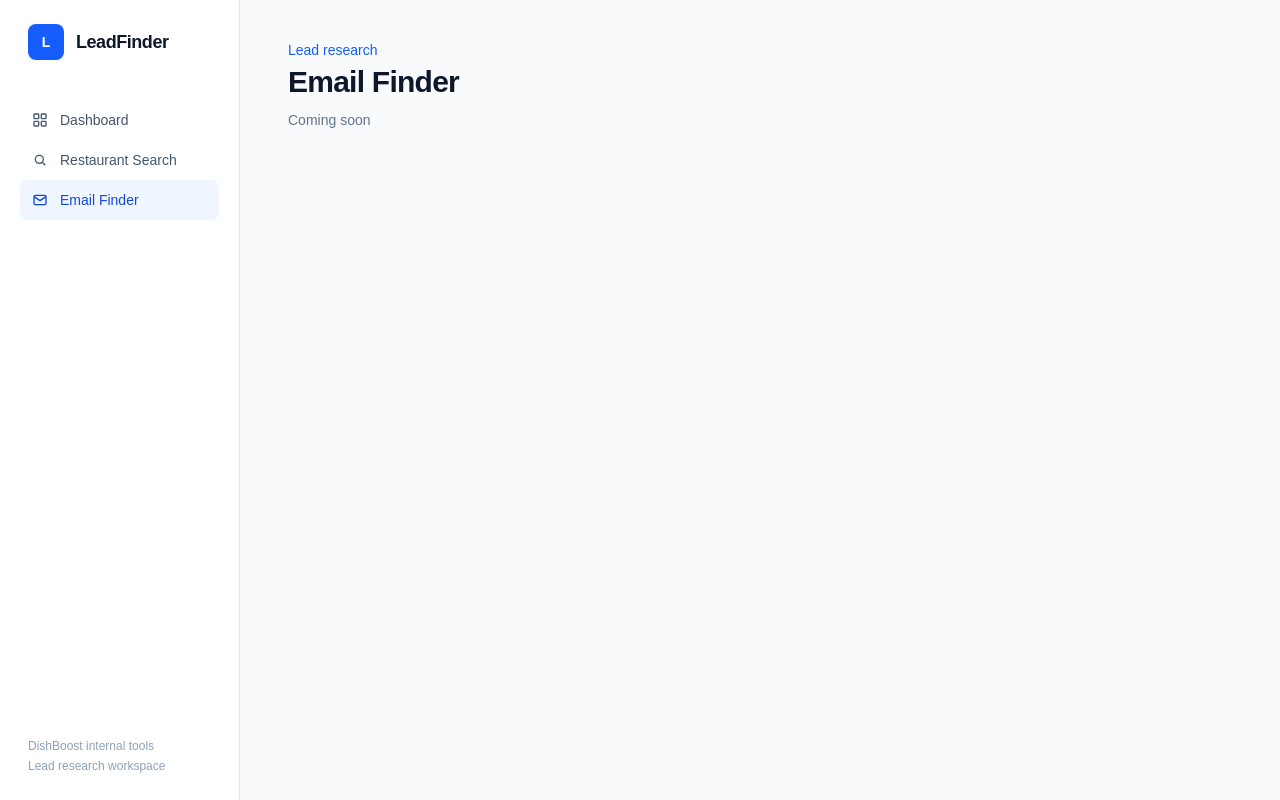
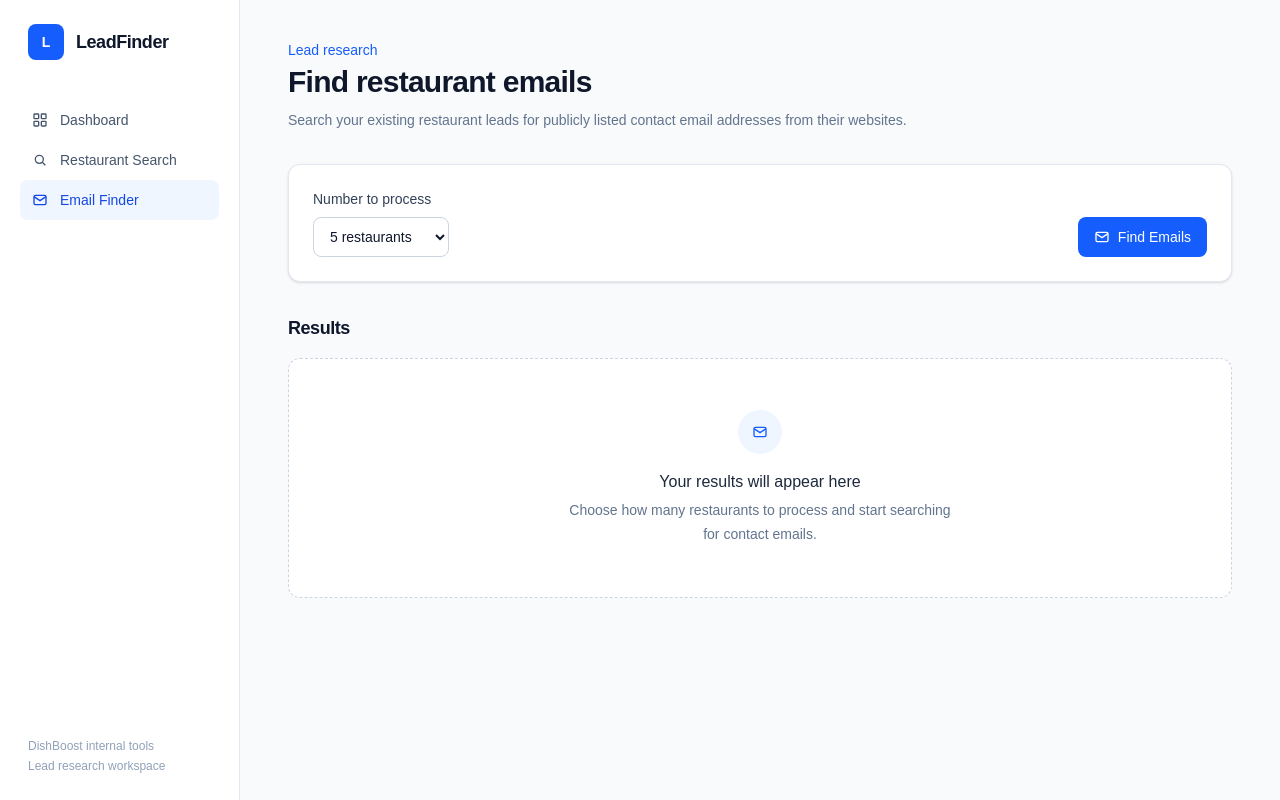
Before and after one commit to Jheintze/leadfinder, a Next.js app: page /email-finder in a window 1280 px wide. Built offline with nearby package versions, Linux system fonts and the light colour scheme.

Commit message:
add email finder functionality

```diff
--- a/src/app/email-finder/page.tsx
+++ b/src/app/email-finder/page.tsx
@@ -1,35 +1,377 @@
+"use client";
+
+import { useState } from "react";
+import type { SubmitEvent } from "react";
 import { AppSidebar } from "../../components/app-sidebar";
 
+type EmailResult = {
+  id: string;
+  name: string;
+  website: string;
+  email: string | null;
+};
+
+type EmailFinderResponse = {
+  processed: number;
+  found: number;
+  results: EmailResult[];
+};
+
+const batchOptions = [5, 10, 20, 50];
+
 export default function EmailFinderPage() {
+  const [limit, setLimit] = useState(5);
+  const [results, setResults] = useState<EmailResult[]>([]);
+  const [isLoading, setIsLoading] = useState(false);
+  const [error, setError] = useState("");
+  const [hasSearched, setHasSearched] = useState(false);
+  const [summary, setSummary] = useState<{
+    processed: number;
+    found: number;
+  } | null>(null);
+
+  async function handleSubmit(event: SubmitEvent<HTMLFormElement>) {
+    event.preventDefault();
+
+    setError("");
+    setIsLoading(true);
+    setHasSearched(true);
+
+    try {
+      const response = await fetch("/api/leads/email", {
+        method: "POST",
+        headers: {
+          "Content-Type": "application/json",
+        },
+        body: JSON.stringify({ limit }),
+      });
+
+      const data = (await response.json()) as EmailFinderResponse & {
+        error?: string;
+      };
+
+      if (!response.ok) {
+        throw new Error(data.error || "We could not find emails right now.");
+      }
+
+      setResults(data.results);
+      setSummary({
+        processed: data.processed,
+        found: data.found,
+      });
+    } catch (caughtError) {
+      setResults([]);
+      setSummary(null);
+
+      setError(
+        caughtError instanceof Error
+          ? caughtError.message
+          : "Something went wrong. Please try again.",
+      );
+    } finally {
+      setIsLoading(false);
+    }
+  }
+
   return (
     <main className="min-h-screen bg-slate-50 text-slate-900">
       <div className="mx-auto flex min-h-screen max-w-[1600px]">
         <AppSidebar activePage="email-finder" />
+
         <section className="min-w-0 flex-1 px-5 py-6 sm:px-8 lg:px-12 lg:py-10">
           <MobileHeader />
+
+          {/* Page heading */}
           <div className="mb-8 mt-8 sm:mt-0">
             <p className="text-sm font-medium text-blue-600">Lead research</p>
+
             <h1 className="mt-1 text-2xl font-semibold tracking-tight sm:text-3xl">
-              Email Finder
+              Find restaurant emails
             </h1>
+
             <p className="mt-2 max-w-2xl text-sm leading-6 text-slate-500">
-              Coming soon
+              Search your existing restaurant leads for publicly listed contact
+              email addresses from their websites.
             </p>
           </div>
+
+          {/* Email finder form */}
+          <form
+            onSubmit={handleSubmit}
+            className="rounded-xl border border-slate-200 bg-white p-5 shadow-sm sm:p-6"
+          >
+            <div className="flex flex-col gap-5 sm:flex-row sm:items-end sm:justify-between">
+              <Field label="Number to process" htmlFor="limit">
+                <select
+                  id="limit"
+                  value={limit}
+                  onChange={(event) => setLimit(Number(event.target.value))}
+                  className="input w-full sm:w-48"
+                >
+                  {batchOptions.map((option) => (
+                    <option key={option} value={option}>
+                      {option} restaurants
+                    </option>
+                  ))}
+                </select>
+              </Field>
+
+              <button
+                type="submit"
+                disabled={isLoading}
+                className="inline-flex h-10 items-center justify-center gap-2 rounded-lg bg-blue-600 px-4 text-sm font-medium text-white transition-colors hover:bg-blue-700 disabled:cursor-not-allowed disabled:bg-blue-400"
+              >
+                {isLoading ? (
+                  <>
+                    <Spinner /> Finding emails
+                  </>
+                ) : (
+                  <>
+                    <EmailIcon /> Find Emails
+                  </>
+                )}
+              </button>
+            </div>
+
+            {error && (
+              <p
+                role="alert"
+                className="mt-4 rounded-lg border border-red-200 bg-red-50 px-3 py-2 text-sm text-red-700"
+              >
+                {error}
+              </p>
+            )}
+          </form>
+
+          {/* Results */}
+          <section aria-live="polite" className="mt-8">
+            <div className="mb-4 flex items-end justify-between gap-4">
+              <div>
+                <h2 className="text-lg font-semibold tracking-tight">
+                  Results
+                </h2>
+
+                {summary && !isLoading && (
+                  <p className="mt-1 text-sm text-slate-500">
+                    {summary.found} emails found from {summary.processed}{" "}
+                    restaurants processed.
+                  </p>
+                )}
+              </div>
+
+              {summary && !isLoading && (
+                <span className="rounded-full bg-slate-200 px-2.5 py-1 text-xs font-medium text-slate-600">
+                  {summary.processed} processed
+                </span>
+              )}
+            </div>
+
+            {isLoading ? (
+              <LoadingState count={limit} />
+            ) : results.length > 0 ? (
+              <ResultsTable results={results} />
+            ) : (
+              <EmptyState hasSearched={hasSearched} />
+            )}
+          </section>
         </section>
       </div>
     </main>
   );
 }
 
+/* Reusable form field */
+
+function Field({
+  label,
+  htmlFor,
+  children,
+}: {
+  label: string;
+  htmlFor: string;
+  children: React.ReactNode;
+}) {
+  return (
+    <label
+      htmlFor={htmlFor}
+      className="block text-sm font-medium text-slate-700"
+    >
+      <span className="mb-2 block">{label}</span>
+      {children}
+    </label>
+  );
+}
+
+/* Email results table */
+
+function ResultsTable({ results }: { results: EmailResult[] }) {
+  return (
+    <div className="overflow-hidden rounded-xl border border-slate-200 bg-white shadow-sm">
+      <div className="overflow-x-auto">
+        <table className="w-full min-w-[700px] text-left text-sm">
+          <thead className="border-b border-slate-200 bg-slate-50 text-xs font-medium uppercase tracking-wide text-slate-500">
+            <tr>
+              <th className="px-5 py-3.5">Restaurant</th>
+              <th className="px-5 py-3.5">Website</th>
+              <th className="px-5 py-3.5">Email</th>
+              <th className="px-5 py-3.5">Status</th>
+            </tr>
+          </thead>
+
+          <tbody className="divide-y divide-slate-100">
+            {results.map((restaurant) => (
+              <tr key={restaurant.id} className="hover:bg-slate-50/70">
+                <td className="px-5 py-4 font-medium text-slate-800">
+                  {restaurant.name}
+                </td>
+
+                <td className="px-5 py-4">
+                  <a
+                    className="text-blue-600 hover:text-blue-700 hover:underline"
+                    href={restaurant.website}
+                    target="_blank"
+                    rel="noreferrer"
+                  >
+                    {restaurant.website.replace(/^https?:\/\//, "")}
+                  </a>
+                </td>
+
+                <td className="px-5 py-4">
+                  {restaurant.email ? (
+                    <a
+                      className="text-blue-600 hover:text-blue-700 hover:underline"
+                      href={`mailto:${restaurant.email}`}
+                    >
+                      {restaurant.email}
+                    </a>
+                  ) : (
+                    <span className="text-slate-400">Not found</span>
+                  )}
+                </td>
+
+                <td className="px-5 py-4">
+                  <span
+                    className={
+                      restaurant.email ? "status-ready" : "status-review"
+                    }
+                  >
+                    {restaurant.email ? "Found" : "Not found"}
+                  </span>
+                </td>
+              </tr>
+            ))}
+          </tbody>
+        </table>
+      </div>
+    </div>
+  );
+}
+
+/* Loading state */
+
+function LoadingState({ count }: { count: number }) {
+  return (
+    <div className="rounded-xl border border-slate-200 bg-white p-5 shadow-sm">
+      <div className="mb-5 flex items-center gap-3 text-sm text-slate-600">
+        <Spinner />
+        <span>Searching {count} restaurant websites for email addresses…</span>
+      </div>
+
+      {Array.from({ length: 4 }).map((_, index) => (
+        <div
+          key={index}
+          className="mb-4 h-5 animate-pulse rounded bg-slate-100 last:mb-0"
+          style={{ width: `${92 - index * 11}%` }}
+        />
+      ))}
+    </div>
+  );
+}
+
+/* Empty state */
+
+function EmptyState({ hasSearched }: { hasSearched: boolean }) {
+  return (
+    <div className="grid min-h-60 place-items-center rounded-xl border border-dashed border-slate-300 bg-white px-6 text-center">
+      <div>
+        <div className="mx-auto grid h-11 w-11 place-items-center rounded-full bg-blue-50 text-blue-600">
+          <EmailIcon />
+        </div>
+
+        <h3 className="mt-4 font-medium text-slate-800">
+          {hasSearched
+            ? "No restaurants found"
+            : "Your results will appear here"}
+        </h3>
+
+        <p className="mt-1 max-w-sm text-sm leading-6 text-slate-500">
+          {hasSearched
+            ? "There may be no remaining restaurants with websites and missing email addresses."
+            : "Choose how many restaurants to process and start searching for contact emails."}
+        </p>
+      </div>
+    </div>
+  );
+}
+
+/* Mobile header */
+
 function MobileHeader() {
   return (
     <header className="flex items-center justify-between border-b border-slate-200 pb-5 md:hidden">
       <div className="flex items-center gap-2">
-        <div className="grid h-8 w-8 place-items-center rounded-lg bg-blue-600 text-xs font-bold text-white">L</div>
+        <div className="grid h-8 w-8 place-items-center rounded-lg bg-blue-600 text-xs font-bold text-white">
+          L
+        </div>
+
         <span className="font-semibold">LeadFinder</span>
       </div>
+
       <span className="text-xs font-medium text-slate-500">Lead research</span>
     </header>
   );
 }
+
+/* Icons */
+
+function EmailIcon() {
+  return (
+    <svg
+      aria-hidden="true"
+      className="h-4 w-4"
+      fill="none"
+      viewBox="0 0 24 24"
+      stroke="currentColor"
+      strokeWidth="2"
+    >
+      <rect x="3" y="5" width="18" height="14" rx="2" />
+      <path d="m3 7 9 6 9-6" />
+    </svg>
+  );
+}
+
+function Spinner() {
+  return (
+    <svg
+      aria-hidden="true"
+      className="h-4 w-4 animate-spin"
+      viewBox="0 0 24 24"
+      fill="none"
+    >
+      <circle
+        className="opacity-25"
+        cx="12"
+        cy="12"
+        r="9"
+        stroke="currentColor"
+        strokeWidth="3"
+      />
+
+      <path
+        className="opacity-75"
+        fill="currentColor"
+        d="M21 12a9 9 0 0 0-9-9v3a6 6 0 0 1 6 6h3Z"
+      />
+    </svg>
+  );
+}
```
